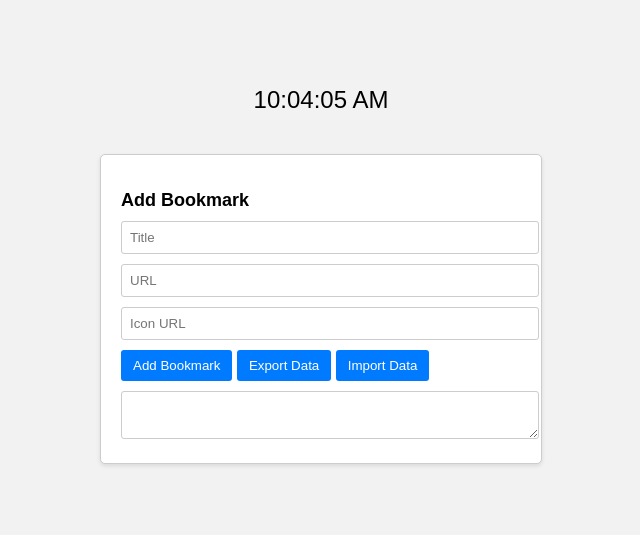
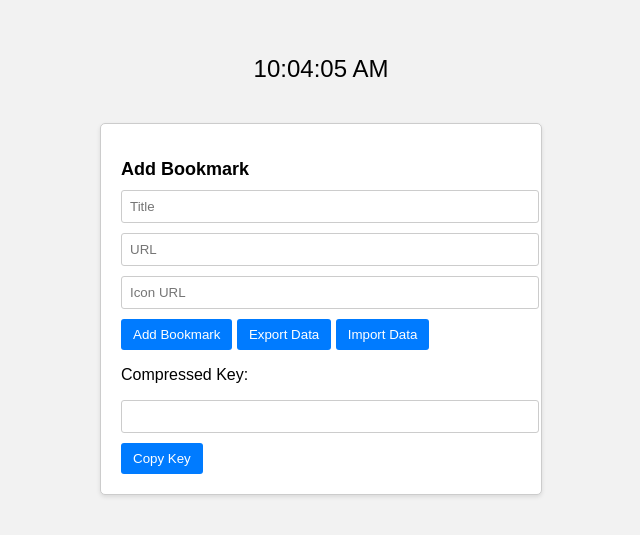
Before and after one commit to r4nd0m9uy/start, a plain HTML site: page index.html in a window 1280 px wide. Shown: the part 125-660 px from the top of the page, without its empty margins (319-959 px from the left). Drawn offline with Linux system fonts and the light colour scheme.

Commit message:
Update index.html

```diff
--- a/index.html
+++ b/index.html
@@ -23,7 +23,11 @@
         <button id="addBookmark">Add Bookmark</button>
         <button id="exportButton">Export Data</button>
         <button id="importButton">Import Data</button>
-        <textarea id="jsonOutput" readonly></textarea>
+        <div id="keySection">
+            <p>Compressed Key:</p>
+            <input type="text" id="compressedKey" readonly>
+            <button id="copyKeyButton">Copy Key</button>
+        </div>
     </div>
 </body>
 </html>
```
